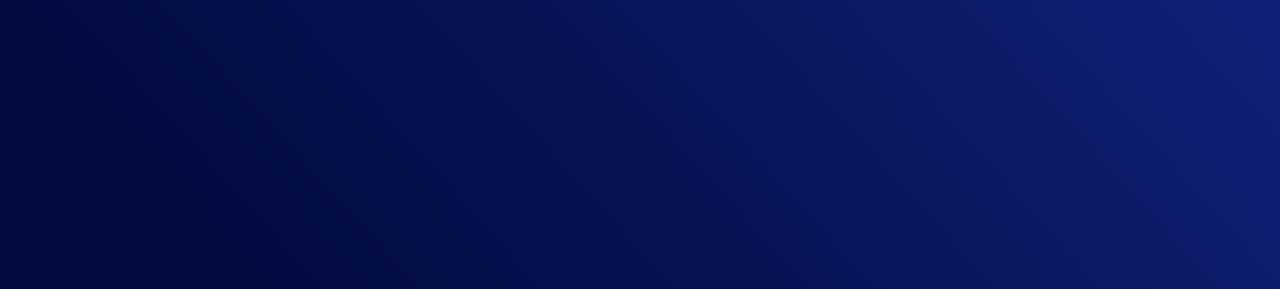
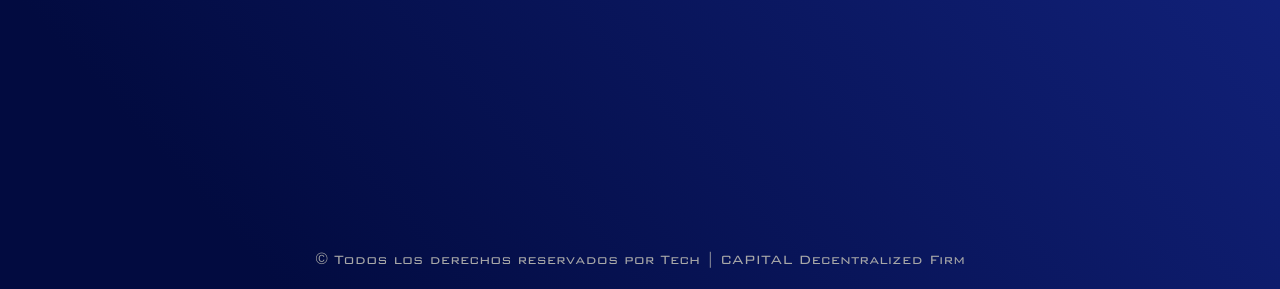
Before and after one commit to FrancoLelli/Proyecto_Tech, a plain HTML site: page index.html in a window 1280 px wide. Shown: the part 511-800 px from the top of the page. Drawn offline with Linux system fonts and the light colour scheme.

Commit message:
First commit

```diff
--- a/index.html
+++ b/index.html
@@ -52,6 +52,11 @@
                 <img class="imgs" src="./img/email.png" alt="">
             </div>
         </div> -->
+        <div class="cont">
+            <p>© Todos los derechos reservados por
+                Tech | CAPITAL
+                Decentralized Firm</p>
+        </div>
     </footer>
 </body>
 </html>
```
